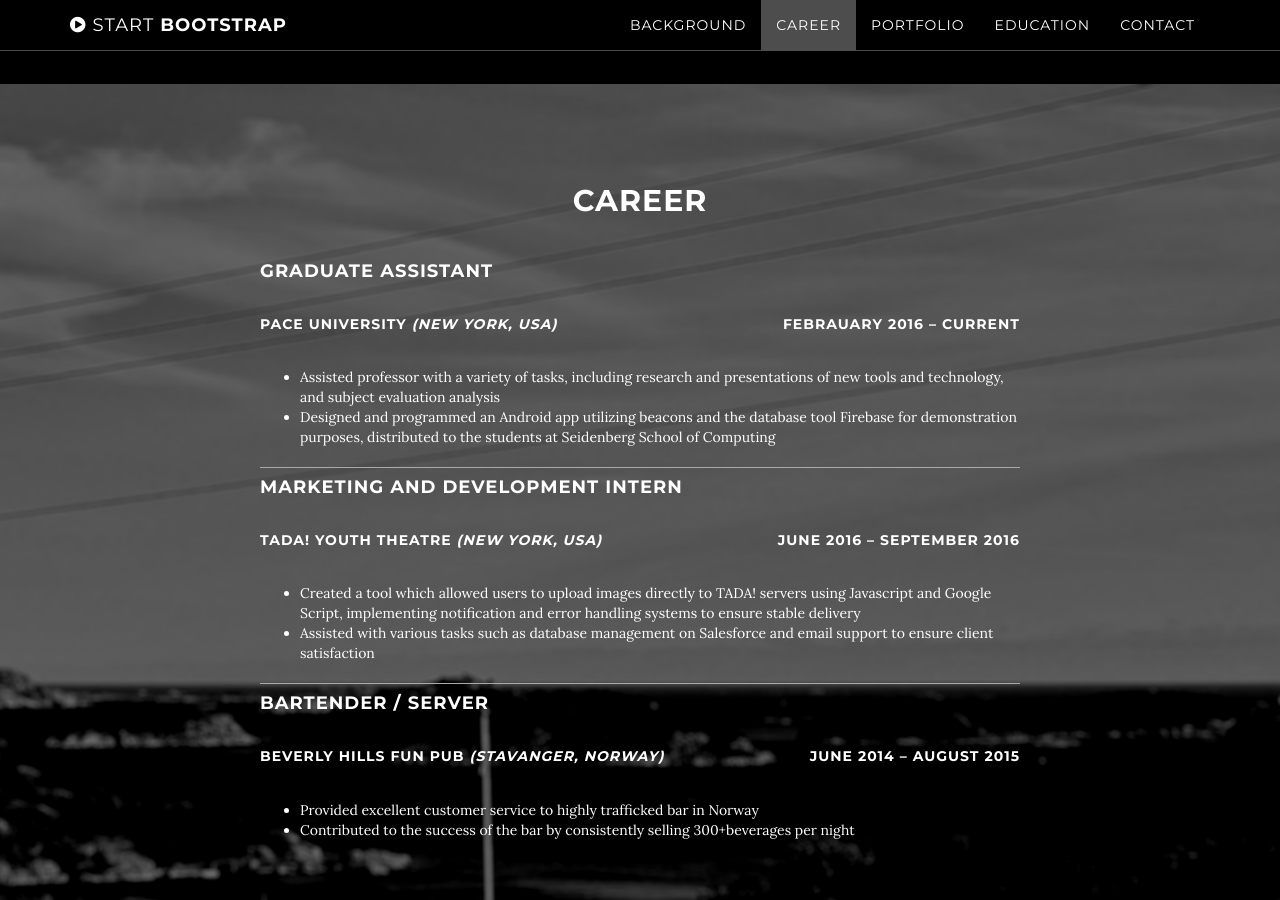
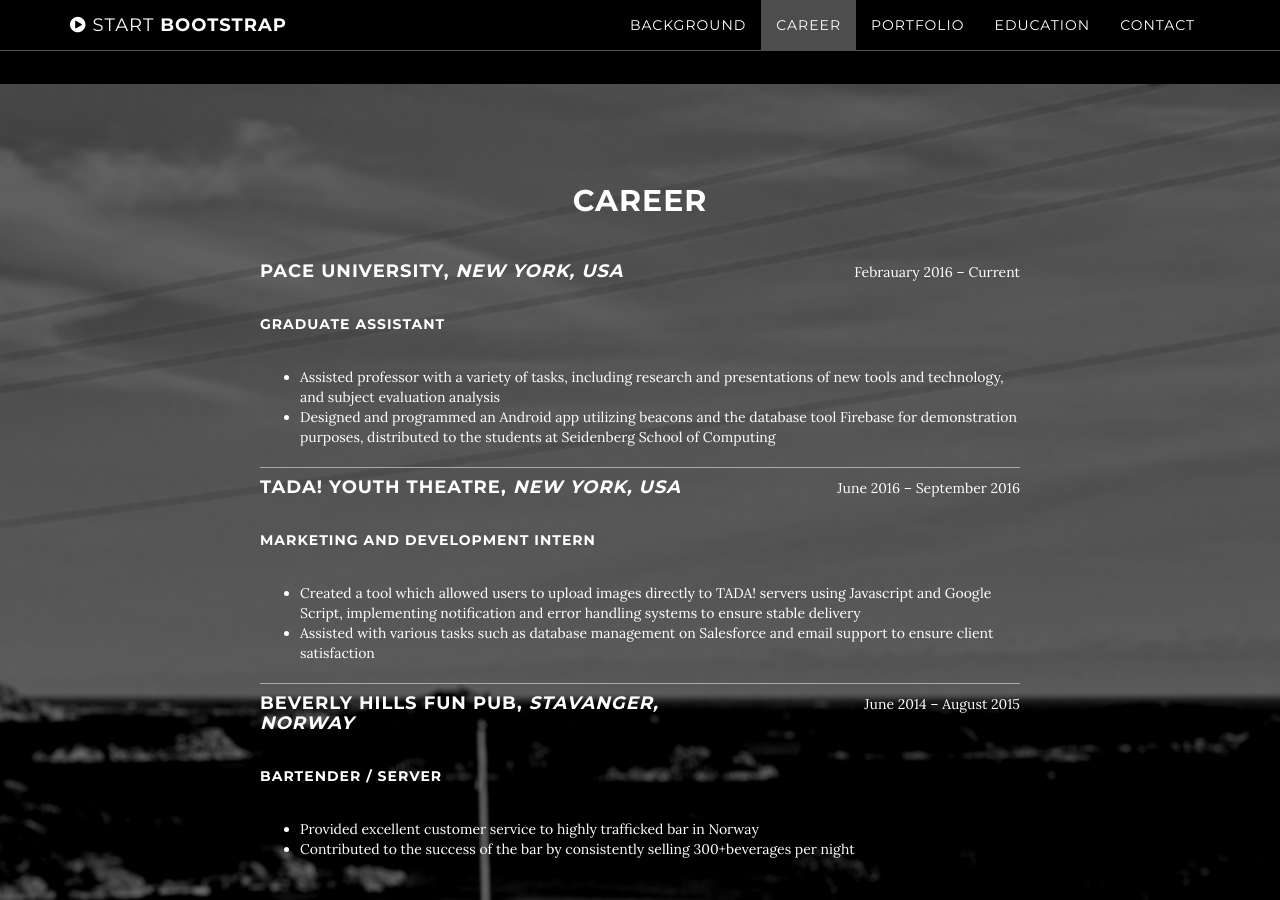
Before and after one commit to jangerhard/jangerhard.github.io, a Jekyll site: the page built from index.html, in a window 1280 px wide and 900 px high, scrolled down 1744 px. Built offline with Jekyll 4.4.1, drawn with Linux system fonts in a browser that asks for light colours.

Commit message:
Changed layout for career

```diff
--- a/_includes/career.html
+++ b/_includes/career.html
@@ -8,16 +8,16 @@
                     {% for item in site.data.cv.career %}
                     <div class="jd">
                         <div class="row text-left">
-                            <div class="col-xs-12">
-                                <h4><b>{{ item.position }}</b></h4>
+                            <div class="col-xs-7">
+                                <h4><b>{{ item.company }}</b>, <i>{{ item.location}}</i></h4>
+                            </div>
+                            <div class="col-xs-5 text-right">
+                                {{ item.dates }}
                             </div>
                         </div>
                         <div class="row">
-                            <div class="col-xs-7 text-left">
-                                <h5>{{item.company}} <i>({{item.location}})</i></h5>
-                            </div>
-                            <div class="col-xs-5 text-right">
-                                <h5 class="pull-right">{{ item.dates }}</h5>
+                            <div class="col-xs-12 text-left">
+                                <h5>{{ item.position }}</h5>
                             </div>
                         </div>
                         {% if item.accomplishments.size > 0 %}
```
